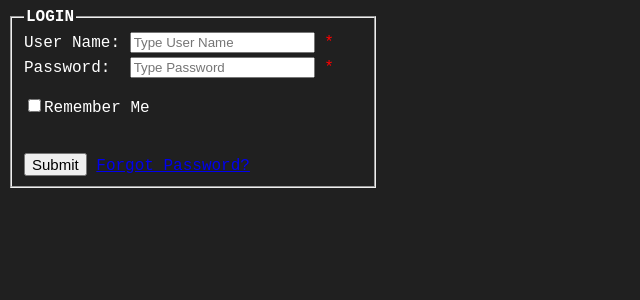
After one commit to cmxmunna/webtech-repository, a PHP site: page /LabTask3/login.php in a window 1280 px wide. The commit adds this page. Shown: the top 300 px of the page, without its empty margins (0-640 px from the left). Run offline with PHP 8.4, Linux system fonts and the light colour scheme.

Commit message:
login and change pass form added

```diff
--- /dev/null
+++ b/LabTask3/login.php
@@ -0,0 +1,69 @@
+<?php
+    $userErr = $passErr ="";
+    $user = $pass ="";
+    $message = '';
+
+    if(isset($_POST["submit"]))
+    {
+        if(empty($_POST["user"]))
+        {
+            $userErr = "Enter User Name!";
+        }
+        else if(empty($_POST["pass"]))
+        {
+            $passErr = "Enter your password";
+        }
+        else
+        {
+            $message = "<strong>Congratulations! Login Success...</strong>";
+        }
+    }
+?>
+<!DOCTYPE html>
+<html lang="en">
+<head>
+    <meta charset="UTF-8">
+    <meta http-equiv="X-UA-Compatible" content="IE=edge">
+    <meta name="viewport" content="width=device-width, initial-scale=1.0">
+    <title>Login</title>
+    <style>
+        .error {color: #FF0000;}
+        .font {font-family: 'Courier New', Courier, monospace; color: white;}
+        .area {width: 370px;}
+        .dob-cell {width: 50%;}
+        body {background-color: #202020;}
+    </style>
+</head>
+<body class="font">
+        <form method="post" class="area">
+            <fieldset>
+                <legend><strong>LOGIN</strong></legend>
+                    <div>
+                        <label for="user">User Name:</label>
+                        <input type="text" id="user" name="user" placeholder="Type User Name" value="<?php echo $user; ?>">
+                        <span class="error">* <?php echo $userErr; ?></span>
+                        </div>
+                    <div style="margin-top: 4px">
+                        <label for="pass">Password:&nbsp;</label>
+                        <input type="text" id="pass" name="pass" placeholder="Type Password" value="<?php echo $pass; ?>">
+                        <span class="error">* <?php echo $passErr; ?></span>
+                    </div>
+
+                <br>
+                <input type="checkbox" name="remember" value="remember">Remember Me
+                <?php
+                    if(isset($message))
+                    {
+                        echo "<br>" .$message;
+
+                    }
+                ?>
+                <br> <br>
+                <input type="submit" name="submit" value="Submit" style="font-size: 15px;">
+                <a href="#">Forgot Password?</a>
+
+
+            </fieldset>
+        </form>
+    </body>
+</html>
--- a/LabTask3/registration.php
+++ b/LabTask3/registration.php
@@ -172,7 +172,7 @@
         .font {font-family: 'Courier New', Courier, monospace; color: white;}
         .area {width: 370px;}
         .dob-cell {width: 50%;}
-        body {background-color: #0E1113;}
+        body {background-color: #202020;}
         </style>
     </head>
     <body class="font">
```
Also changed, not shown: LabTask3/changepass.php (added, +87 -0 lines).
